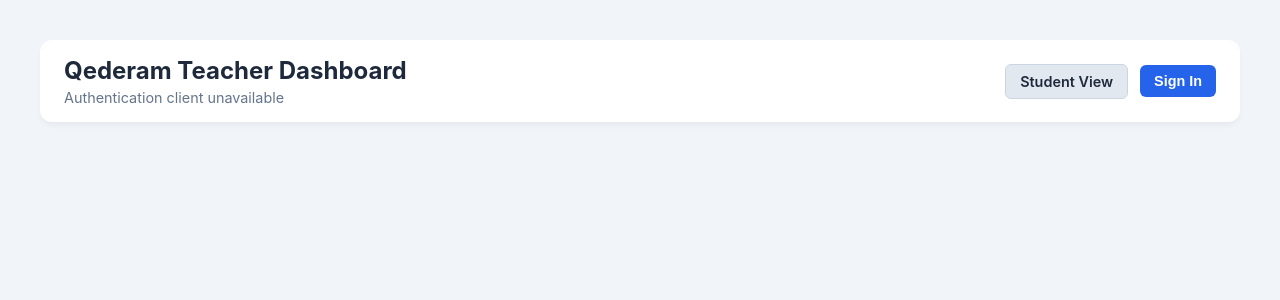
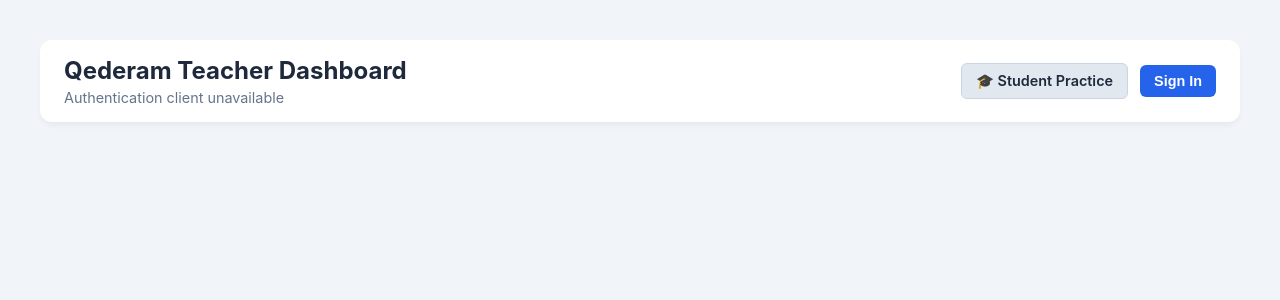
Before and after one commit to kminnix/stats-mastery-engine, a FastAPI app: page /teacher in a window 1280 px wide. Shown: the top 300 px of the page. Run offline with FastAPI, Linux system fonts and the light colour scheme; some libraries are stand-ins or nearby versions.

Commit message:
style: update teacher header button label to Student Practice

```diff
--- a/app/templates/teacher.html
+++ b/app/templates/teacher.html
@@ -102,7 +102,7 @@
             <p style="margin: 4px 0 0; color: #64748b; font-size: 0.9rem;" id="teacher-profile-status">Checking credentials...</p>
         </div>
         <div style="display: flex; gap: 12px; align-items: center;">
-            <a href="/practice" class="btn-secondary" style="text-decoration: none; padding: 8px 14px; font-size: 0.9rem;">Student View</a>
+            <a href="/practice" class="btn-secondary" style="text-decoration: none; padding: 8px 14px; font-size: 0.9rem;">🎓 Student Practice</a>
             <button id="auth-btn" class="btn-primary" onclick="handleAuthClick()" style="padding: 8px 14px; font-size: 0.9rem;">Sign In</button>
         </div>
     </div>
```
